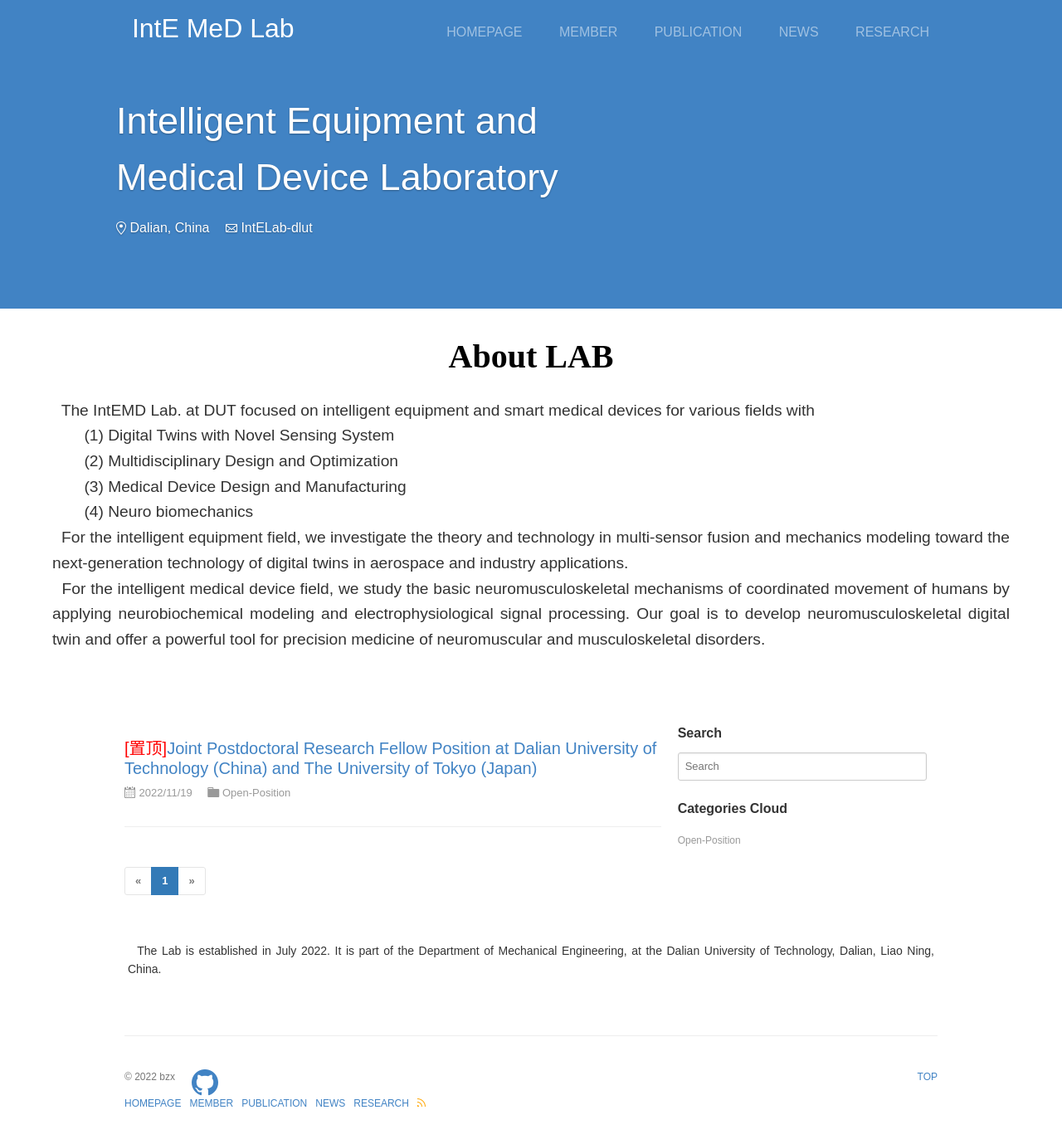
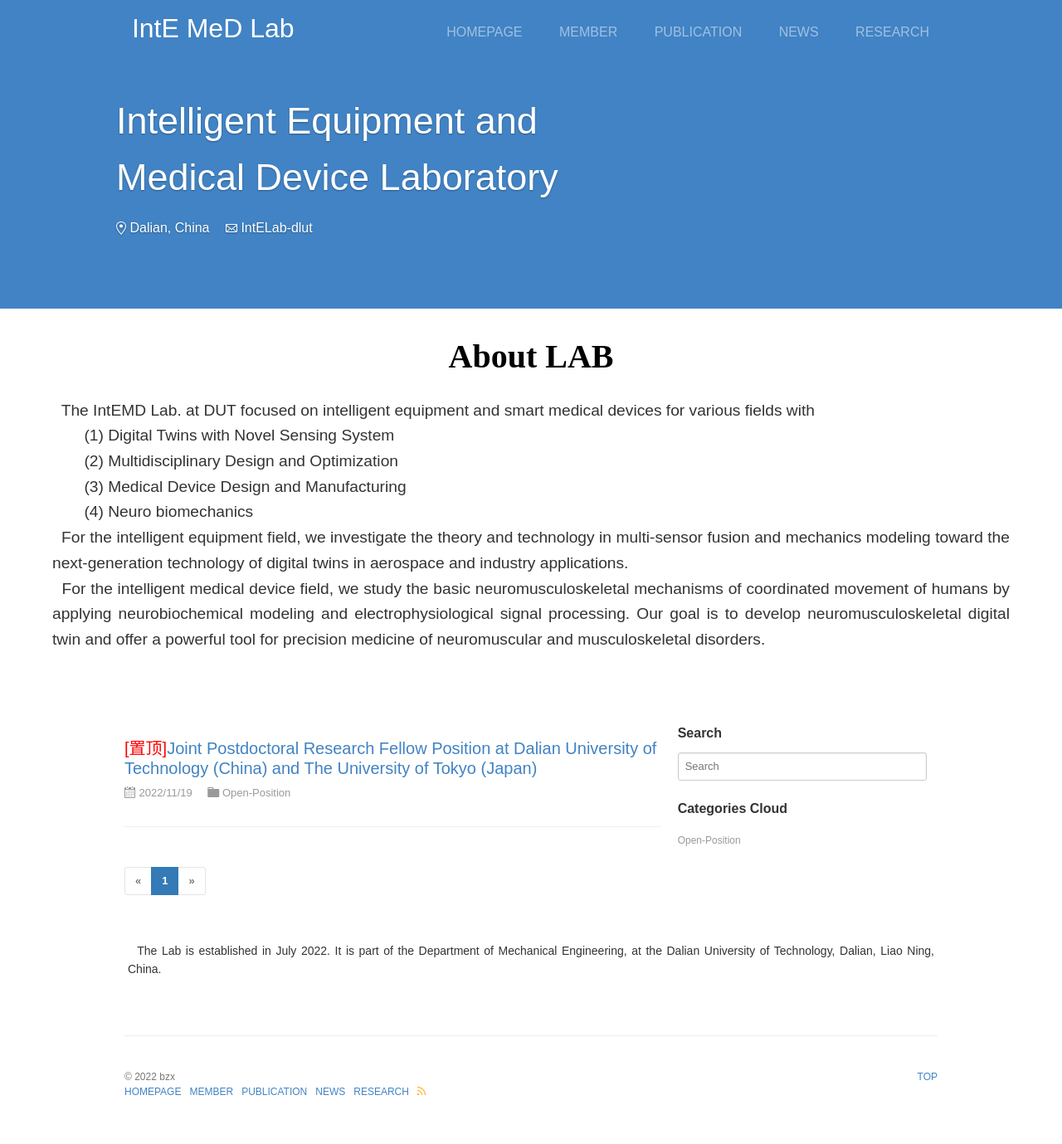
Before and after one commit to IntELab-dlut/IntELab-dlut.github.io, a Jekyll site: the page built from index.html, in a window 1280 px wide. Shown: the whole page at 83% size. Built offline with Jekyll 4.4.1, drawn with Linux system fonts in a browser that asks for light colours; the list of posts is cut into pages by our own code; a style sheet for code colours, icons or effects is not loaded.

Commit message:
20221121-7

```diff
--- a/_includes/footer.html
+++ b/_includes/footer.html
@@ -15,7 +15,7 @@
                 </li>
             </ul>
             <a href="{{ site.github.repository_url }}" target="_blank" aria-label="view source code">
-                <span class="mega-octicon octicon-mark-github" title="GitHub"></span>
+                <span class="mega-octicon octicon" title="GitHub"></span>
             </a>
             <ul class="site-footer-links mobile-hidden">
                 {% for nav in site.navs %}
```
